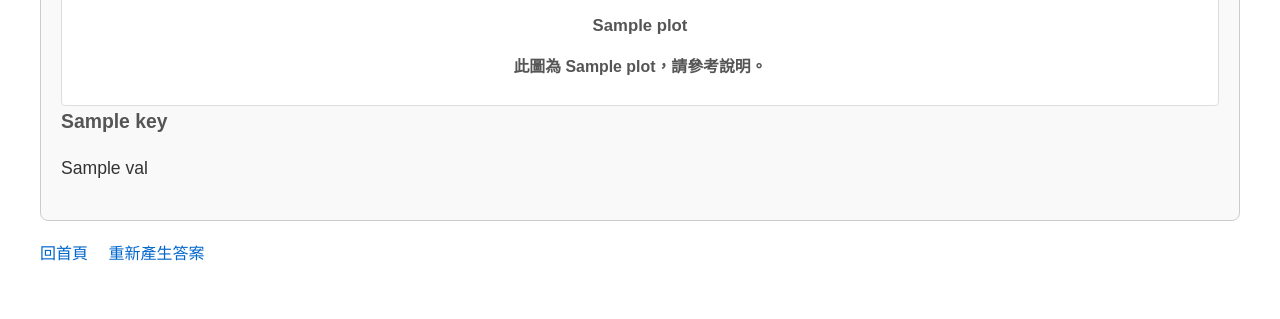
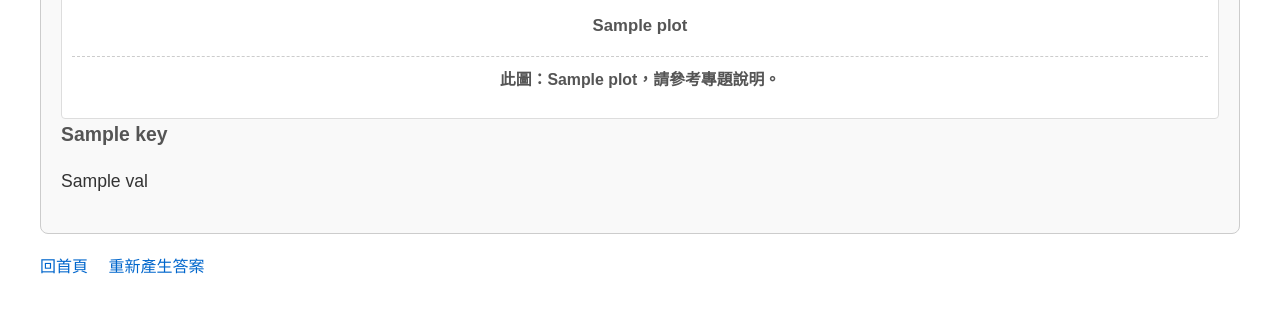
Before and after one commit to stone901016/exam_site, a Flask app: template templates/answer.html in a window 1280 px wide. Shown: the part 1103-1422 px from the top of the page. Before the commit the page ends 1364 px from the top, so only its background shows below. Run offline with Flask 3, Linux system fonts and the light colour scheme; the template is opened without the code that fills it: most values are stand-ins (such as "Sample title", 1, 10 or a date in 2020); parts of the project's set-up code (start-up, migrations or seed data) failed here and were passed over.

Commit message:
Update answer.html

```diff
--- a/templates/answer.html
+++ b/templates/answer.html
@@ -65,6 +65,18 @@
       font-size: 0.95em;
       color: #555;
     }
+    .chart-desc {
+      margin-top: 6px;
+      font-size: 0.95em;
+      color: #555;
+      text-align: left;
+      line-height: 1.4;
+      border-top: 1px dashed #ccc;
+      padding-top: 6px;
+    }
+    .chart-desc strong {
+      color: #333;
+    }
     form p {
       margin-bottom: 10px;
     }
@@ -80,17 +92,6 @@
       color: #0066cc;
       text-decoration: none;
     }
-    /* 圖表下面的說明 */
-    .chart-desc {
-      margin-top: 6px;
-      font-size: 0.95em;
-      color: #555;
-      text-align: left;
-      line-height: 1.4;
-    }
-    .chart-desc strong {
-      color: #333;
-    }
   </style>
 </head>
 <body>
@@ -98,7 +99,9 @@
   <h2 class="question-title">第 {{ question.id }} 題：{{ question.title }} — 答案</h2>
 
   <div class="answer-box">
-    {# 如果 result 為空，顯示上傳檔案表單 #}
+    {# ========================================================= #}
+    {# 若 result 為空，就顯示上傳檔案表單                         #}
+    {# ========================================================= #}
     {% if not result %}
       <form method="post" enctype="multipart/form-data">
         <p>請上傳第 {{ question.id }} 題所需檔案：</p>
@@ -107,7 +110,10 @@
       </form>
 
     {% else %}
-      {# ========= 第 1 題：摘要 + 圖表各自附說明 ========= #}
+
+      {# ========================================================= #}
+      {# 第 1 題：摘要 + 圖表 (每張圖都各自帶說明)                   #}
+      {# ========================================================= #}
       {% if question.id == 1 %}
         <h3 class="sub-question">摘要</h3>
         <p>
@@ -119,7 +125,6 @@
           參數：<strong>{{ result["分布參數（賠款率）"] }}</strong>
         </p>
 
-        {# 如果有圖表，則一張圖表 + 一段說明 #}
         {% if result.plots %}
           <h3 class="sub-question">圖表</h3>
           <div class="plot-box">
@@ -139,15 +144,17 @@
                   {% if 'amount' in label %}
                     <strong>X 軸：</strong>賠償金額（金額單位）<br>
                     <strong>Y 軸：</strong>機率密度<br>
-                    <strong>說明：</strong>此圖根據最佳機率密度函數模型及蒙地卡羅模擬，
-                    顯示賠償金額在不同數值處的相對機率密度分布。
+                    <strong>說明：</strong>根據最佳機率密度函數模型與蒙地卡羅模擬結果，
+                    顯示賠償金額在不同數值處的相對機率分布。<br>
+                    中心趨勢可幫助判斷最常見的賠償金額區間。
                   {% elif 'ratio' in label %}
-                    <strong>X 軸：</strong>賠款率 (賠償金額／保險金額)<br>
+                    <strong>X 軸：</strong>賠款率 (賠償金額 ÷ 保險金額)<br>
                     <strong>Y 軸：</strong>機率密度<br>
-                    <strong>說明：</strong>此圖根據最佳機率密度函數模型及蒙地卡羅模擬，
-                    顯示賠款率在不同比率處的相對機率密度分布。
+                    <strong>說明：</strong>根據最佳機率密度函數模型與蒙地卡羅模擬結果，
+                    顯示賠款率在不同比率處的相對機率分布。<br>
+                    可用以瞭解最有可能出現的賠款率範圍。
                   {% else %}
-                    <p>此圖為 {{ label }}，請參考說明。</p>
+                    <p>此圖：{{ label }}，請參考專題說明。</p>
                   {% endif %}
                 </div>
               </div>
@@ -156,35 +163,58 @@
         {% endif %}
       {% endif %}
 
-      {# ========= 第 3 題：專屬「Q3 圖表」顯示 ========= #}
+
+      {# ========================================================= #}
+      {# 第 3 題：專屬「盈利圖、靈敏度圖、機率變化圖」(每張各自帶說明)   #}
+      {# ========================================================= #}
       {% if question.id == 3 %}
         <h3 class="sub-question">圖表</h3>
         <div class="plot-box">
+          {# 盈利圖 #}
           <div class="plot-item">
             <img src="{{ url_for('static', filename='results/' + result['盈利圖檔案']) }}" alt="盈利圖">
             <p>盈利圖（Profit vs. P 平均值）</p>
+            <div class="chart-desc">
+              <strong>X 軸：</strong>P 的平均值<br>
+              <strong>Y 軸：</strong>預期盈利（Profit）<br>
+              <strong>說明：</strong>此圖顯示在不同 P 平均值條件下，
+              模擬結果的平均盈利。可評估 P 平均值對盈利的影響。
             </div>
+          </div>
+
+          {# 靈敏度圖 #}
           <div class="plot-item">
             <img src="{{ url_for('static', filename='results/' + result['靈敏度圖檔案']) }}" alt="靈敏度圖">
             <p>靈敏度分析圖（Profit 標準差 vs. P 平均值）</p>
+            <div class="chart-desc">
+              <strong>X 軸：</strong>P 的平均值<br>
+              <strong>Y 軸：</strong>盈利標準差（Std Dev）<br>
+              <strong>說明：</strong>此圖顯示在不同 P 平均值條件下，
+              盈利的波動範圍 (標準差)。可判斷 P 變動對風險的影響。
             </div>
+          </div>
+
+          {# 機率變化圖 #}
           <div class="plot-item">
             <img src="{{ url_for('static', filename='results/' + result['機率變化圖檔案']) }}" alt="機率變化圖">
             <p>P(Profit&gt;100) 機率變化圖</p>
+            <div class="chart-desc">
+              <strong>X 軸：</strong>P 的平均值<br>
+              <strong>Y 軸：</strong>P(Profit &gt; 100) 的機率<br>
+              <strong>說明：</strong>此圖顯示在不同 P 平均值條件下，
+              盈利超過 100 的機率如何變化。可用以評估盈利達到閾值的機率。
             </div>
           </div>
-        <div class="chart-desc">
-          <strong>X 軸：</strong>P 的平均值<br>
-          <strong>Y 軸：</strong>對應的預期盈利或標準差<br>
-          <strong>說明：</strong>第一張「盈利圖」顯示在不同 P 平均值下的預期盈利。
-          第二張「靈敏度分析圖」在不同 P 平均值下，盈利的標準差如何變化。
-          第三張「P(Profit&gt;100) 機率變化圖」顯示盈利超過 100 的機率隨 P 平均值的走勢。
         </div>
       {% endif %}
 
-      {# ========= 通用：呈現其他結果 (包含第 2 題的參數表格等) ========= #}
+
+      {# ========================================================= #}
+      {# 通用處理：呈現其他題目（第 2 題、或第 1、3 題未特別處理的 key）    #}
+      {# ========================================================= #}
       {% for key, val in result.items() %}
-        {# 跳過已由上面專屬顯示過的第 1 題圖表、第 3 題圖表 #}
+
+        {# 跳過第 1 題已由上方專屬區塊顯示的 key #}
         {% if question.id == 1 and (
               key == "最佳分布（賠償金額）" or
               key == "分布參數（賠償金額）" or
@@ -192,58 +222,53 @@
               key == "分布參數（賠款率）" or
               key == "plots"
             ) %}
-          {# 跳過 #}
+          {# 已顯示，跳過 #}
 
+        {# 跳過第 3 題已由上方專屬區塊顯示的 key #}
         {% elif question.id == 3 and (
               key == "盈利圖檔案" or
               key == "靈敏度圖檔案" or
               key == "機率變化圖檔案"
             ) %}
-          {# 跳過 #}
+          {# 已顯示，跳過 #}
 
-        {% else %}
-          {% if 'plots' in key and question.id == 4 %}
-            {# ========= 第 4 題：專屬「Trend / CDF 圖表 + 中文說明」 ========= #}
-            {% if key == 'plots_trend' %}
+        {# 第 4 題放在這裡顯示走 special 分支 #}
+        {% elif question.id == 4 and 'plots_trend' in key %}
           <h3 class="sub-question">Q1: Trend 圖表 (股票權重 = 50%、70%、90%)</h3>
           <div class="plot-box">
             {% for w, fn in val.items() %}
               <div class="plot-item">
                 <img src="{{ url_for('static', filename='results/' + fn) }}" alt="{{ fn }}">
                 <p>股票權重 = {{ (w * 100)|int }}%</p>
+                <div class="chart-desc">
+                  <strong>X 軸：</strong>年齡 (30 → 60 歲)<br>
+                  <strong>Y 軸：</strong>平均累積價值 (含每年投資 10,000 元，已考慮 2.2% 通膨)<br>
+                  <strong>說明：</strong>淺藍細線代表每一次模擬路徑，紅色粗線代表 100,000 次模擬後的平均累積趨勢。
+                  權重越高，平均累積值越高，但波動（淺藍區間）也越廣。
+                </div>
               </div>
             {% endfor %}
           </div>
-              <div class="chart-desc">
-                <strong>X 軸：</strong>年齡 (30 → 60 歲)<br>
-                <strong>Y 軸：</strong>平均累積價值 (含每年投資 10,000 元，已考慮 2.2% 通膨)<br>
-                <strong>說明：</strong>圖中淺藍色細線代表每一次的 100,000 次蒙地卡羅模擬路徑（各別路徑），
-                紅色粗線代表這 100,000 次模擬後的平均累積趨勢。<br>
-                三張子圖分別為股票權重 50%、70%、90% 時的模擬結果，
-                權重越高，潛在平均累積值越高，但波動幅度（淺藍色範圍）也越廣。
-              </div>
 
-            {% elif key == 'plots_cdf' %}
+        {% elif question.id == 4 and 'plots_cdf' in key %}
           <h3 class="sub-question">Q2: CDF 圖表 (股票權重 = 50%、70%、90%)</h3>
           <div class="plot-box">
             {% for w, fn in val.items() %}
               <div class="plot-item">
                 <img src="{{ url_for('static', filename='results/' + fn) }}" alt="{{ fn }}">
                 <p>股票權重 = {{ (w * 100)|int }}%</p>
+                <div class="chart-desc">
+                  <strong>X 軸：</strong>60 歲時的最終累積價值<br>
+                  <strong>Y 軸：</strong>累積機率 (Cumulative Probability)<br>
+                  <strong>說明：</strong>顯示在 100,000 次模擬中，不同最終累積值以下的機率分布。
+                  權重越高，分布曲線越右移，代表較高累積值的機率增加。
+                </div>
               </div>
             {% endfor %}
           </div>
-              <div class="chart-desc">
-                <strong>X 軸：</strong>60 歲時的最終累積價值<br>
-                <strong>Y 軸：</strong>累積機率 (Cumulative Probability)<br>
-                <strong>說明：</strong>CDF (累積分布函數) 顯示在 100,000 次模擬結果中，
-                不同最終累積價值以下的機率。三張子圖分別為股票權重 50%、70%、90% 時的分布，
-                權重越高，分布曲線越右移，代表較高的最終累積值機率越大。
-              </div>
-            {% endif %}
 
         {% else %}
-            {# ========= 其他題目（第 2 題或第 1、3 題未特別處理的參數）以表格顯示 ========= #}
+          {# 其他題目：以表格或純文字顯示 #}
           <div style="margin-bottom: 16px;">
             <strong class="sub-question">{{ key }}</strong>
             {% if val is mapping %}
@@ -274,7 +299,7 @@
             {% endif %}
           </div>
         {% endif %}
-        {% endif %}
+
       {% endfor %}
     {% endif %}
   </div>
```
Lines whose indentation alone changed are shown as unchanged.
